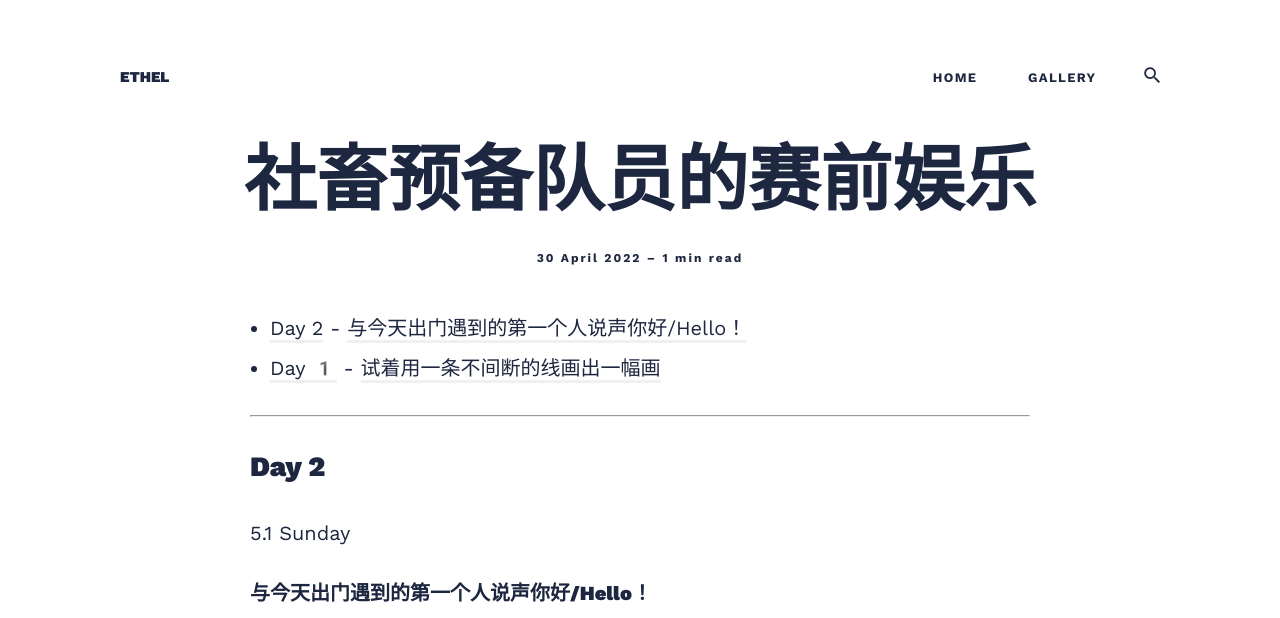
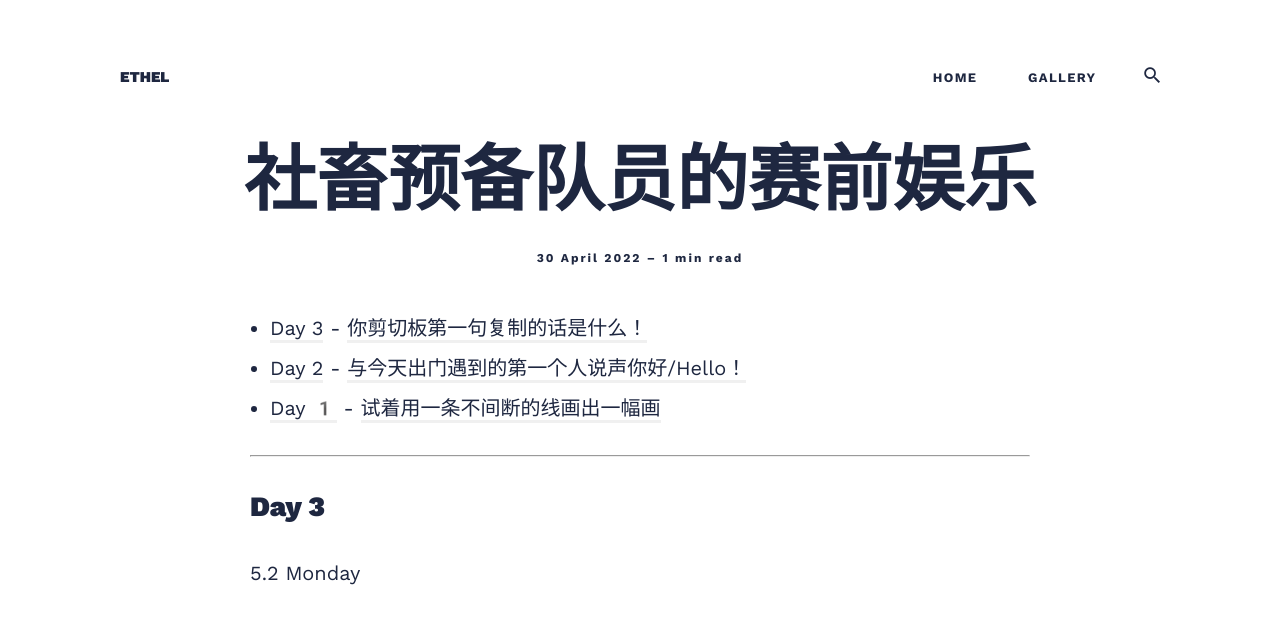
Before and after one commit to Ethel-yueying-sun/Ethel-yueying-sun.github.io, a Jekyll site: the page built from _posts/2022-04-25-Games.md, in a window 1280 px wide and 1400 px high. Shown: the top 618 px of the window. Built offline with Jekyll 4.4.1, drawn with Linux system fonts in a browser that asks for light colours; nearby versions of some CDN libraries; comment, search, counter and statistics services are not loaded; some of the changed text lies outside the part shown; grey boxes are pictures that could not be loaded.

Commit message:
Games day 3 commited

```diff
--- a/_posts/2022-04-25-Games.md
+++ b/_posts/2022-04-25-Games.md
@@ -7,10 +7,24 @@
 tags: [生活]
 ---
 
+- [Day 3](#day-3)
+		- [你剪切板第一句复制的话是什么！](#你剪切板第一句复制的话是什么)
 - [Day 2](#day-2)
 		- [与今天出门遇到的第一个人说声你好/Hello！](#与今天出门遇到的第一个人说声你好hello)
 - [Day 1️](#day-1️)
 		- [试着用一条不间断的线画出一幅画](#试着用一条不间断的线画出一幅画)
+
+---
+
+## Day 3
+
+5.2 Monday
+
+#### 你剪切板第一句复制的话是什么！
+
+<img src="/images/2022/04/Games/3-both.jpg" style="border:solid 1px 000;margin:2px;" width="400"/>
+
+俺和老裴今天都不工作哈哈哈 so 剪切板没得东东 (￣︶￣*))
 
 ---
 ## Day 2
```
Also changed, not shown: images/2022/04/Games/3-both.jpg (added).
